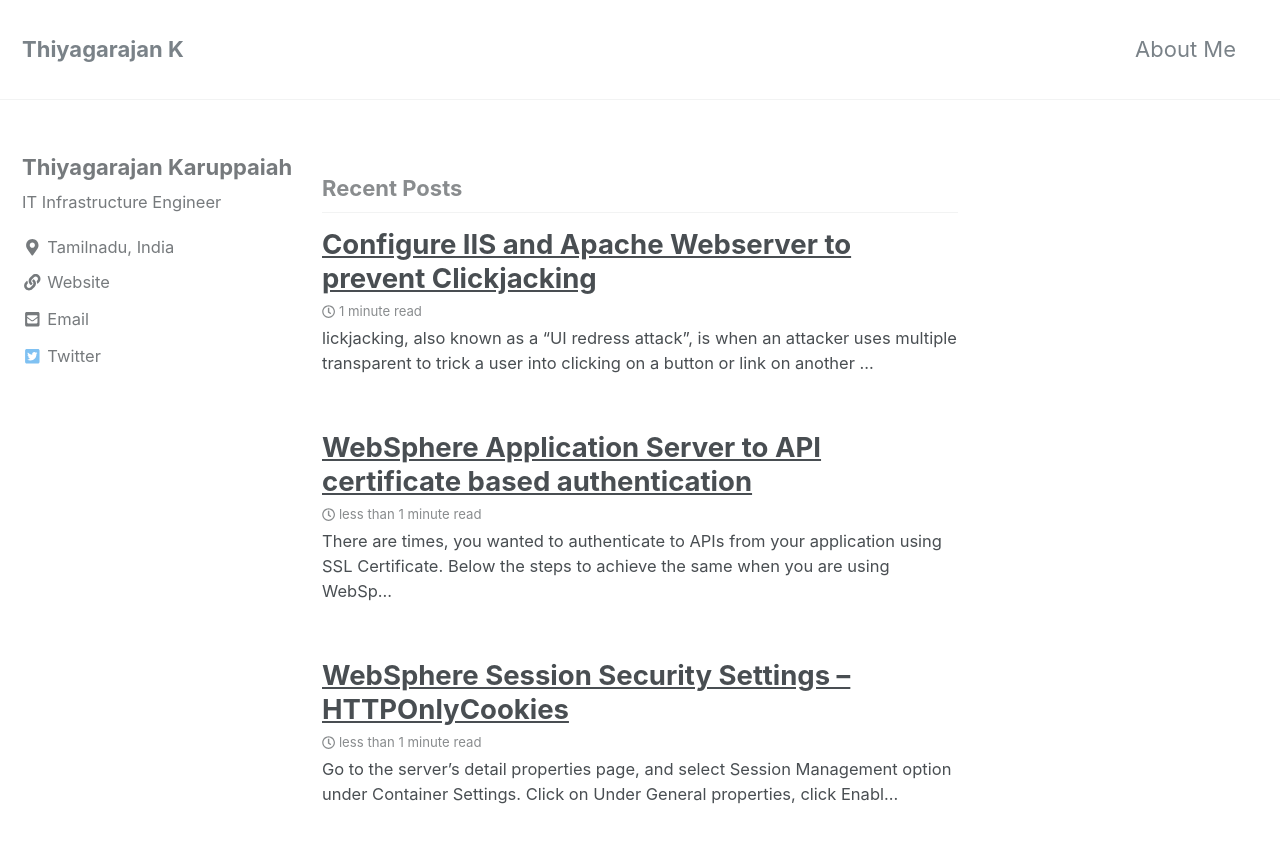
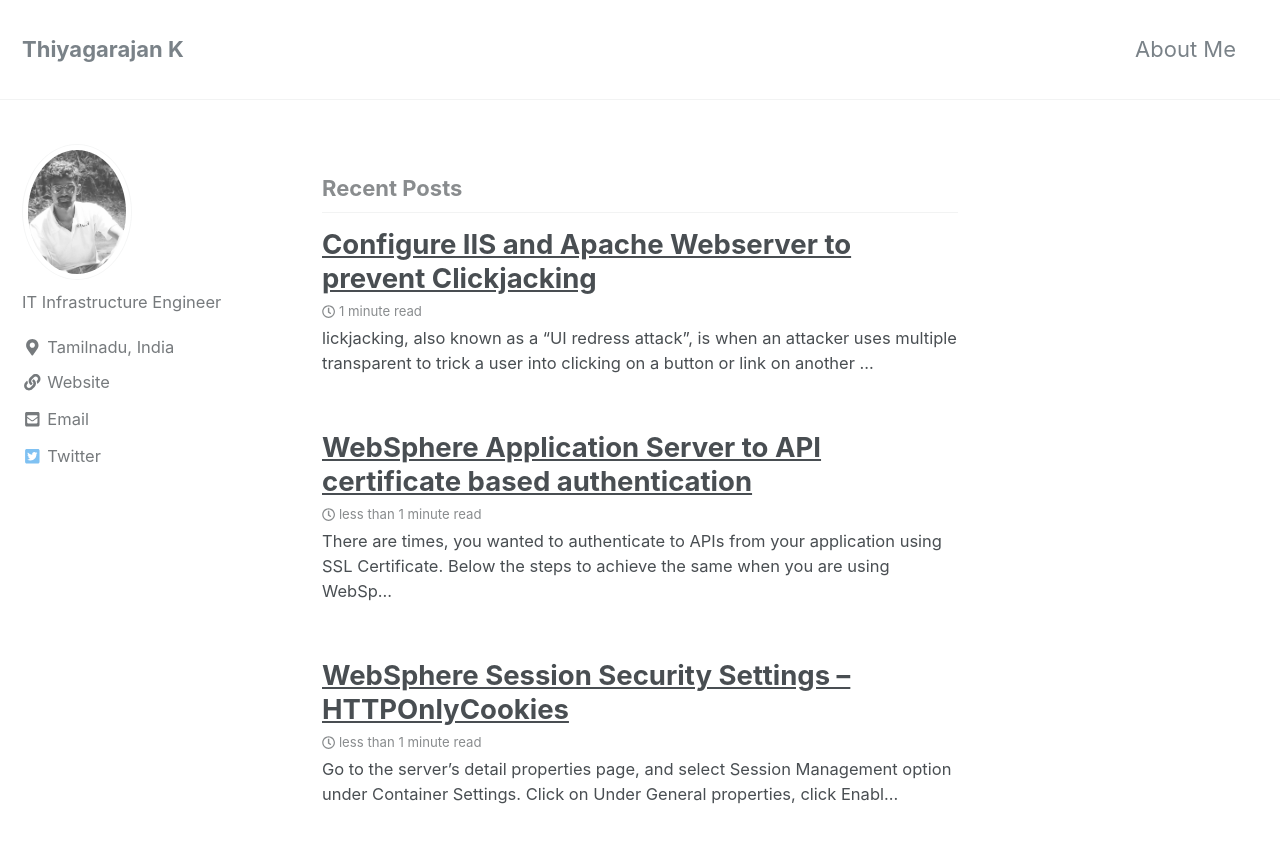
Before and after one commit to thiyaguin/thiyaguin.github.io, a Jekyll site: the page built from index.html, in a window 1280 px wide and 900 px high. Shown: the top 843 px of the window. Built offline with Jekyll 4.4.1, drawn with Linux system fonts in a browser that asks for light colours; nearby versions of some CDN libraries; the list of posts is cut into pages by our own code.

Commit message:
Adding Avatar

```diff
--- a/_config.yml
+++ b/_config.yml
@@ -100,8 +100,8 @@
 
 # Site Author
 author:
-  name             : "Thiyagarajan Karuppaiah"
-  avatar           : # path of avatar image, e.g. "/assets/images/bio-photo.jpg"
+  name             : ""
+  avatar           : "/assets/Thiyagarajan-k.jpg"
   bio              : "IT Infrastructure Engineer"
   location         : "Tamilnadu, India"
   email            : "contact@thiyagu.in"
```
